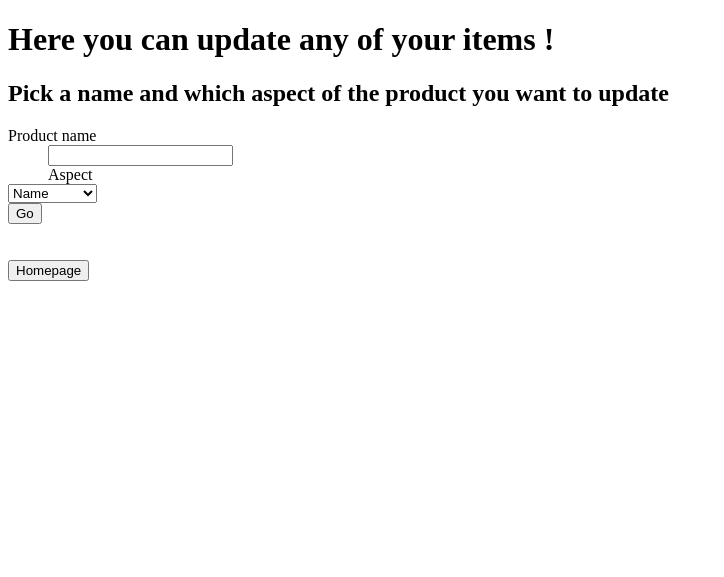
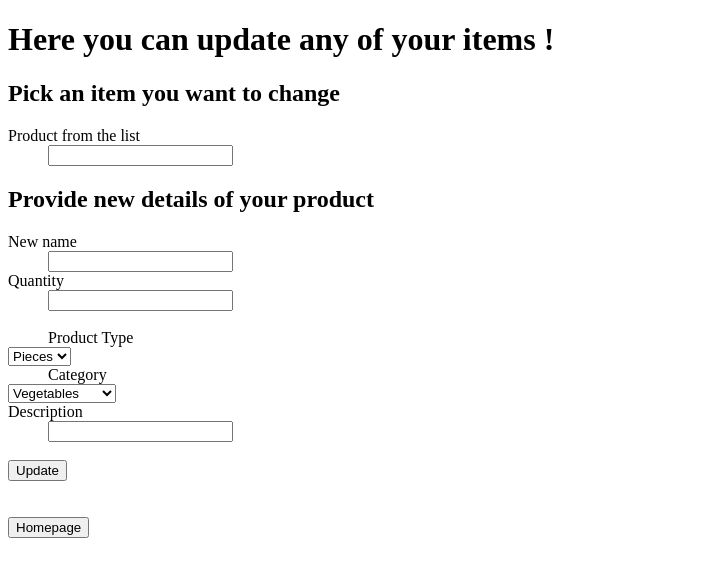
Before and after one commit to michael93pl/Grocery-List-, a Flask app: page /update-item in a window 1280 px wide. Shown: the top 577 px of the page, without its empty margins (0-724 px from the left). Run offline with Flask 2, Linux system fonts and the light colour scheme; data that the repository does not hold is empty; some libraries are stand-ins or nearby versions.

Commit message:
finished update item module

```diff
--- a/flask_version.py
+++ b/flask_version.py
@@ -109,17 +109,21 @@ def removal():
             return render_template('item_deleted.html', data=data)
     return render_template('delete_item.html', erase=erase, data=data)
 
-
 # update item module
 def search_for_name(update, field):
+    """Checks if input exists in db"""
     item = field.data
     data = db.session.query(db.exists().where(Product.name == item)).scalar()
     if data is False:
         raise ValidationError("There isn't any item with this name")
 
 class UpdateForm(FlaskForm):
-    name = StringField('Product name', validators=[InputRequired(), search_for_name])
-    aspect = StringField('Aspect')
+    item_name = StringField('Product from the list', validators=[InputRequired(), search_for_name])
+    name = StringField('New name', validators=[InputRequired(), Length(min=1, max=30)])
+    quantity = DecimalField('Quantity', validators=[InputRequired()])
+    product_type = StringField('Product Type')
+    category_id = DecimalField('Category')
+    description = StringField("Description", validators=[Length(min=0, max=255)])
 
 @app.route('/update-item', methods=['GET', 'POST'])
 def update():
@@ -127,8 +131,12 @@ def update():
     update = UpdateForm()
     if request.method == 'POST':
         if update.validate_on_submit():
-            if request.form['aspect'] == 'name':
-                return render_template('test.html')
+            something = db.session.query(Product).filter(Product.name == request.form['item_name']).update({'name' : request.form['name'],
+                                                               'quantity' : request.form['quantity'],
+                                                               'product_type' : request.form['product_type'],
+                                                               'category_id' : request.form['category_id'],
+                                                               'description' : request.form['description']})
+            db.session.commit()
             return render_template('updated_item.html')
     return render_template('update_item.html', update=update, data=data)
 
--- a/templates/delete_item.html
+++ b/templates/delete_item.html
@@ -13,7 +13,7 @@
     {{ erase.csrf_token }}
    {{ render_field(erase.name) }}
 
-   <input type="submit" value="Go"><br>
+   <input type="submit" value="Delete"><br>
     <button type="button" onclick="window.location.href='{{ url_for( 'homepage')}}';">Homepage</button>
 </form>
 </body>
--- a/templates/submit.html
+++ b/templates/submit.html
@@ -32,7 +32,7 @@
         <option value="11">Others</option>
     </select><br>
     {{ render_field(form.description) }}<br>
-   <input type="submit" value="Go"><br>
+   <input type="submit" value="Submit"><br>
     <button type="button" onclick="window.location.href='{{ url_for( 'homepage', form = MyForm)}}';">Homepage</button>
 </form>
 </body>
--- a/templates/update_item.html
+++ b/templates/update_item.html
@@ -10,19 +10,35 @@
     {% for p, category in data  %}
 <li><b>{{p.id}}.</b>  Name: {{p.name}} Quantity: {{p.quantity}} Type: {{p.product_type}} Category: {{p.category.name}} Description: {{p.description}}</li>
     {% endfor %}
-<h2>Pick a name and which aspect of the product you want to update</h2>
+<h2>Pick an item you want to change</h2>
 <form method="POST" action="/update-item">
    {{ update.csrf_token }}
-   {{ render_field(update.name) }}
-    {{ render_field(update.aspect.label) }}
-    <select name="aspect" id="aspect">
-        <option value="name">Name</option>
-        <option value="quantity">Quantity</option>
-        <option value="product_type">Type</option>
-        <option value="category">Category</option>
-        <option value="description">Description</option>
+   {{ render_field(update.item_name) }}
+<h2>Provide new details of your product</h2>
+       {{ render_field(update.name) }}
+   {{ render_field(update.quantity) }}<br>
+    {{ render_field(update.product_type.label) }}
+    <select name="product_type" id="product_type">
+        <option value="piece">Pieces</option>
+        <option value="kg">Kgs</option>
     </select><br>
-   <input type="submit" value="Go"><br>
+
+    {{ render_field(update.category_id.label) }}
+    <select name="category_id" id="category_id">
+        <option value="1">Vegetables</option>
+        <option value="2">Fruits</option>
+        <option value="3">Dairy products</option>
+        <option value="4">Meat</option>
+        <option value="5">Chemistry</option>
+        <option value="6">Cosmetics</option>
+        <option value="7">Bread</option>
+        <option value="8">Drinks</option>
+        <option value="9">Alcohol</option>
+        <option value="10">Snacks</option>
+        <option value="11">Others</option>
+    </select><br>
+    {{ render_field(update.description) }}<br>
+   <input type="submit" value="Update"><br>
 <br><br><button type="button" onclick="window.location.href='{{ url_for( 'homepage', form = MyForm)}}';">Homepage</button>
 </form>
 </body>
--- a/templates/updated_item.html
+++ b/templates/updated_item.html
@@ -5,7 +5,11 @@
     <title>Title</title>
 </head>
 <body>
-ITEM UPDATED !!!!
+You just updated your item :)
+
+    <button type="button" onclick="window.location.href='{{ url_for( 'homepage', form = MyForm)}}';">Homepage</button>
+    <button type="button" onclick="window.location.href='{{ url_for( 'submit', form = MyForm)}}';">Add new item</button>
+    <button type="button" onclick="window.location.href='{{ url_for( 'display_data', data=data)}}';">Display the list</button>
 
 </body>
 </html>
```
Also changed, not shown: templates/test.html (deleted, +0 -10 lines).
